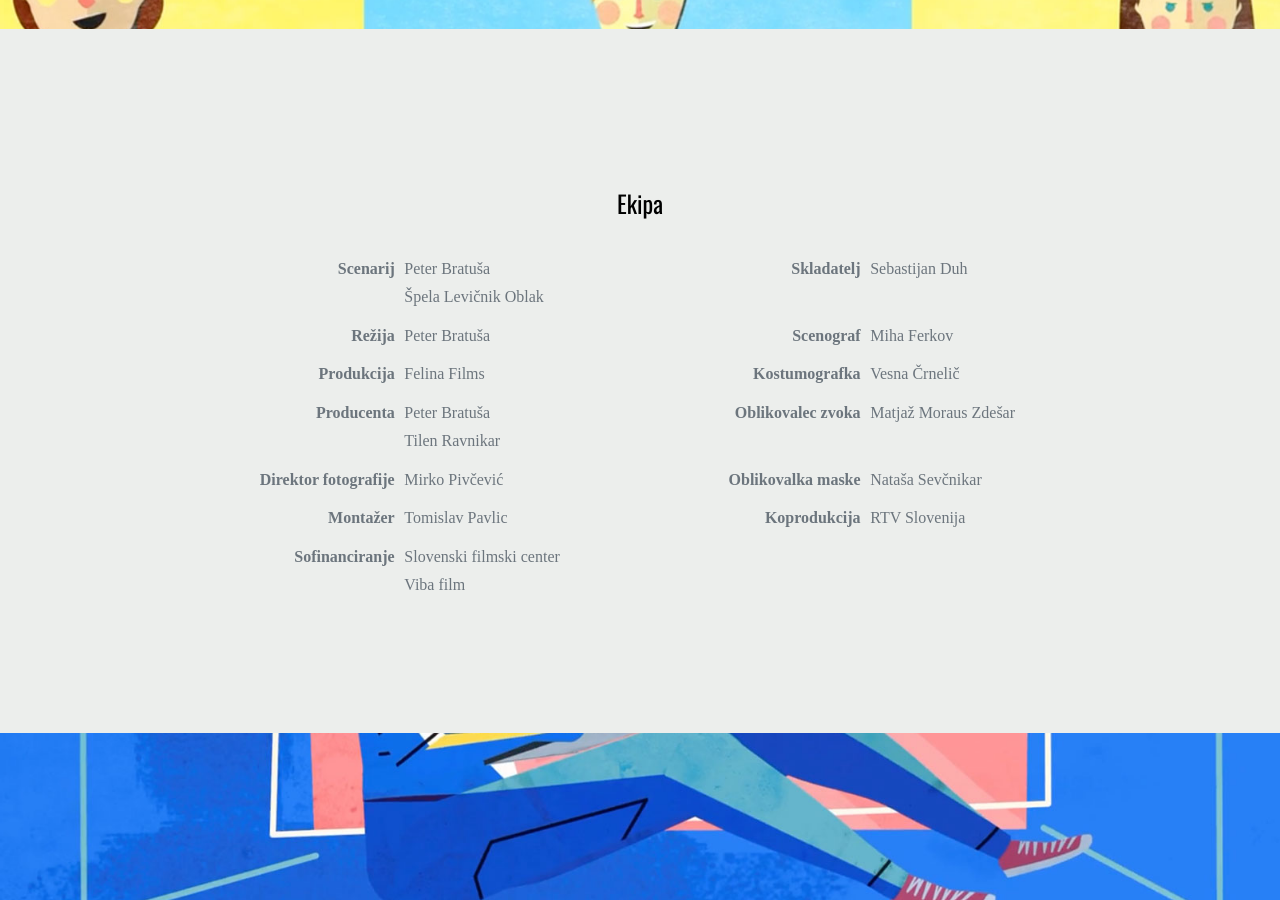
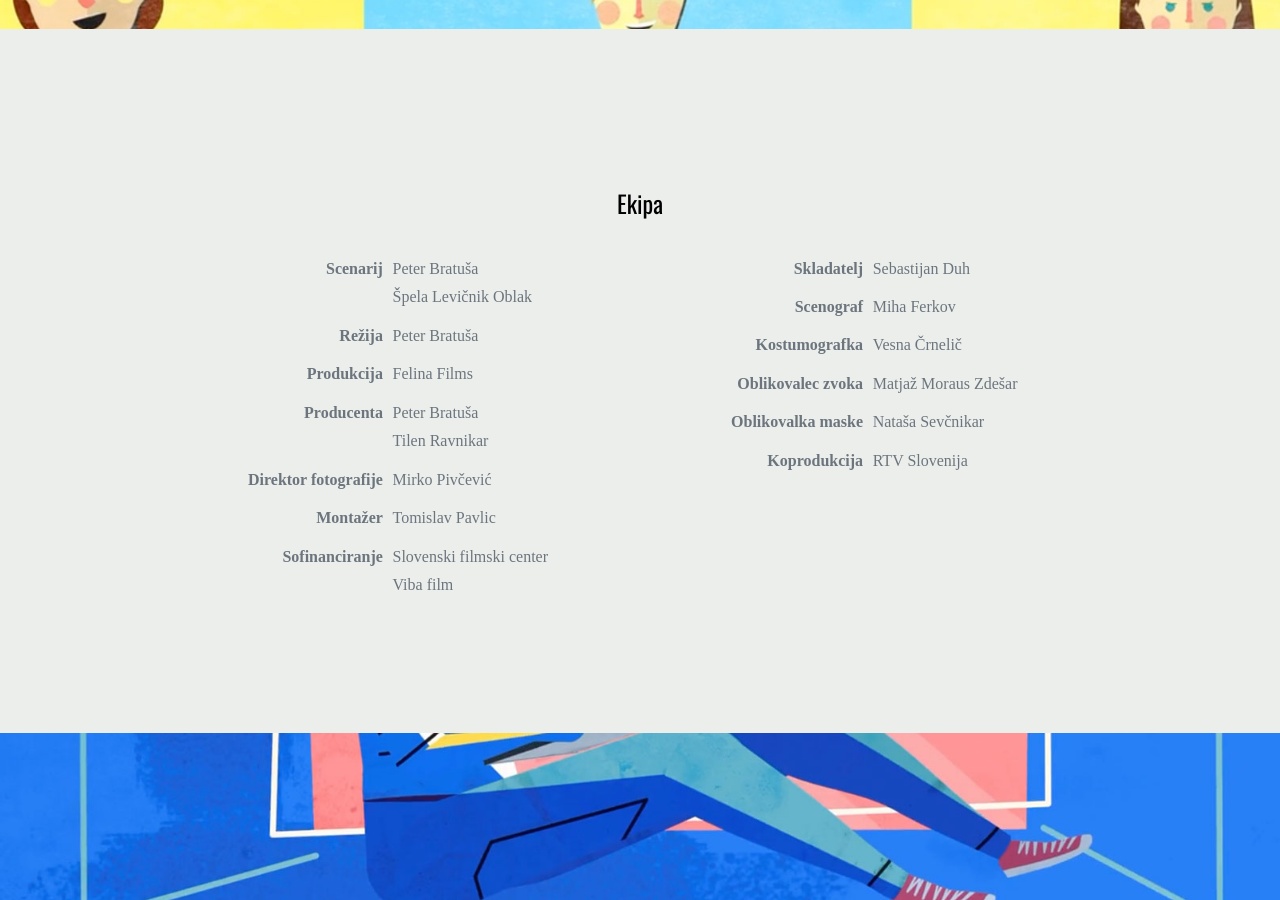
Before and after one commit to codeweeksi/gajin-svet, a Jekyll site: the page built from index.html, in a window 1280 px wide and 900 px high, scrolled down 4296 px. Built offline with Jekyll 4.4.1, drawn with Linux system fonts in a browser that asks for light colours; some web fonts are replaced; comment, search, counter and statistics services are not loaded; some of the changed text lies outside the part shown.

Commit message:
Split table with credits

```diff
--- a/index.html
+++ b/index.html
@@ -64,37 +64,31 @@ description: "Gaja v filmu pogumno rešuje razpadanje družine ob odhodu mame na
 <section class="site-section bg-light">
   <div class="container">
   <div class="row justify-content-center align-items-center intro">
-    <div class="col-md-10">
+    <div class="col-md-10 col-sm-12">
       <h2>O filmu</h2>
       <p class="lead element-animate">Film opozarja na težave, s katerimi se v sodobnem svetu na eni strani srečujejo otroci, na drugi pa njihovi starši, saj obravnava zagate, ki so del našega vsakdana: ločitev staršev, odtujenost v družini in nevarnosti svetovnega spleta in družbenih omrežij.</p>
       <p class="element-animate">Ton filma je pozitiven, žanr sodi v področje romantične komedije s primesmi kriminalke, tematika in vse spremljevalne aktivnosti (spletna stran, družbena omrežja, osveščevalna kampanja na klasičnih in spletnih kanalih) pa bodo pozivale in osveščale z odpiranjem pomembnih vprašanj in vabile k dialogu. Gajin svet v sebi nosi tudi izobraževalno noto, zato bodo ob filmu igralci s kratkimi pozivi nagovarjali občinstvo k previdni uporabi spleta.</p>
 
       <h4 class="text-center" id="igralci">Igrajo</h4>
 
+      <div class="row">
+        <div class="col-md-6 col-sm-12">
           <table class="table table-sm">
             <tr>
               <th>Gaja</th>
               <td>Tara Milharčič</td>
-          <th>Tea</th>
-          <td>Neža Smolinsky</td>
             </tr>
             <tr>
               <th>Matic</th>
               <td>Anže Gorenc</td>
-          <th>Peter, Gajin in Tein oče</th>
-          <td>Sebastian Cavazza</td>
             </tr>
             <tr>
               <th>Ema, učiteljica saksofona</th>
               <td>Ajda Smrekar</td>
-          <th>Nina, Gajina in Teina mama</th>
-          <td>Jana Zupančič</td>
             </tr>
             <tr>
               <th>Daša, Teina prijateljica</th>
               <td>Gitica Jakopin</td>
-          <th>Višji inšpektor</th>
-          <td>Lotos Vincenc Šparovec</td>
             </tr>
             <tr>
               <th>V stranskih vlogah</th>
@@ -106,6 +100,28 @@ description: "Gaja v filmu pogumno rešuje razpadanje družine ob odhodu mame na
                         Miha Brajnik<br/>
                         Štefan Kušar<br/>
                       </td>
+            </tr>
+          </table>
+        </div>
+        <div class="col-md-6 col-sm-12">
+          <table class="table table-sm">
+            <tr>
+              <th>Tea</th>
+              <td>Neža Smolinsky</td>
+            </tr>
+            <tr>
+              <th>Peter, Gajin in Tein oče</th>
+              <td>Sebastian Cavazza</td>
+            </tr>
+            <tr>
+              <th>Nina, Gajina in Teina mama</th>
+              <td>Jana Zupančič</td>
+            </tr>
+            <tr>
+              <th>Višji inšpektor</th>
+              <td>Lotos Vincenc Šparovec</td>
+            </tr>
+            <tr>
               <th></th>
               <td>
               Jernej Tozon<br/>
@@ -115,8 +131,9 @@ description: "Gaja v filmu pogumno rešuje razpadanje družine ob odhodu mame na
               Jan Gaberšek<br/>
               Nejc Lukežič</td>
             </tr>
-
           </table>
+        </div>
+      </div>
           </div>
         </div>
         </div>
@@ -140,52 +157,76 @@ description: "Gaja v filmu pogumno rešuje razpadanje družine ob odhodu mame na
         <div class="row justify-content-center align-items-center intro">
           <div class="col-md-10">
       <h4 class="text-center">Ekipa</h4>
+          <div class="row">
+            <div class="col-md-6 col-sm-12">
               <table class="table table-sm">
                 <tbody>
                   <tr>
                     <th scope="row">Scenarij</th>
                     <td>Peter Bratuša <br/>Špela Levičnik Oblak</td>
+                  </tr>
+                  <tr>
+                    <th scope="row">Režija</th>
+                    <td>Peter Bratuša</td>
+                  </tr>
+                  <tr>
+                    <th scope="row">Produkcija</th>
+                    <td>Felina Films</td>
+                  </tr>
+                  <tr>
+                    <th scope="row">Producenta</th>
+                    <td>Peter Bratuša <br/>Tilen Ravnikar</td>
+                  </tr>
+                  <tr>
+                    <th scope="row">Direktor fotografije</th>
+                    <td>Mirko Pivčević</td>
+                  </tr>
+                  <tr>
+                    <th scope="row">Montažer</th>
+                    <td>Tomislav Pavlic</td>
+                  </tr>
+                  <tr>
+                    <th scope="row">Sofinanciranje</th>
+                    <td>Slovenski filmski center <br/>Viba film</td>
+                  </tr>
+                </tbody>
+              </table>
+            </div>
+            <div class="col-md-6 col-sm-12">
+              <table class="table table-sm">
+                <tbody>
+                  <tr>
                     <th scope="row">Skladatelj</th>
                     <td>Sebastijan Duh</td>
                   </tr>
                   <tr>
-                <th scope="row">Režija</th>
-                <td>Peter Bratuša</td>
                     <th scope="row">Scenograf</th>
                     <td>Miha Ferkov</td>
                   </tr>
                   <tr>
-                <th scope="row">Produkcija</th>
-                <td>Felina Films</td>
                     <th scope="row">Kostumografka</th>
                     <td>Vesna Črnelič</td>
                   </tr>
                   <tr>
-                <th scope="row">Producenta</th>
-                <td>Peter Bratuša <br/>Tilen Ravnikar</td>
                     <th scope="row">Oblikovalec zvoka</th>
                     <td>Matjaž Moraus Zdešar</td>
                   </tr>
                   <tr>
-                <th scope="row">Direktor fotografije</th>
-                <td>Mirko Pivčević</td>
                     <th scope="row">Oblikovalka maske</th>
                     <td>Nataša Sevčnikar</td>
                   </tr>
                   <tr>
-                <th scope="row">Montažer</th>
-                <td>Tomislav Pavlic</td>
                     <th scope="row">Koprodukcija</th>
                     <td>RTV Slovenija</td>
                   </tr>
                   <tr>
-                <th scope="row">Sofinanciranje</th>
-                <td>Slovenski filmski center <br/>Viba film</td>
                     <th>&nbsp;</th>
                     <td>&nbsp;</td>
                   </tr>
                 </tbody>
               </table>
+            </div>
+          </div>
     </div>
   </div>
   </div>
```
Lines whose indentation alone changed are shown as unchanged.
